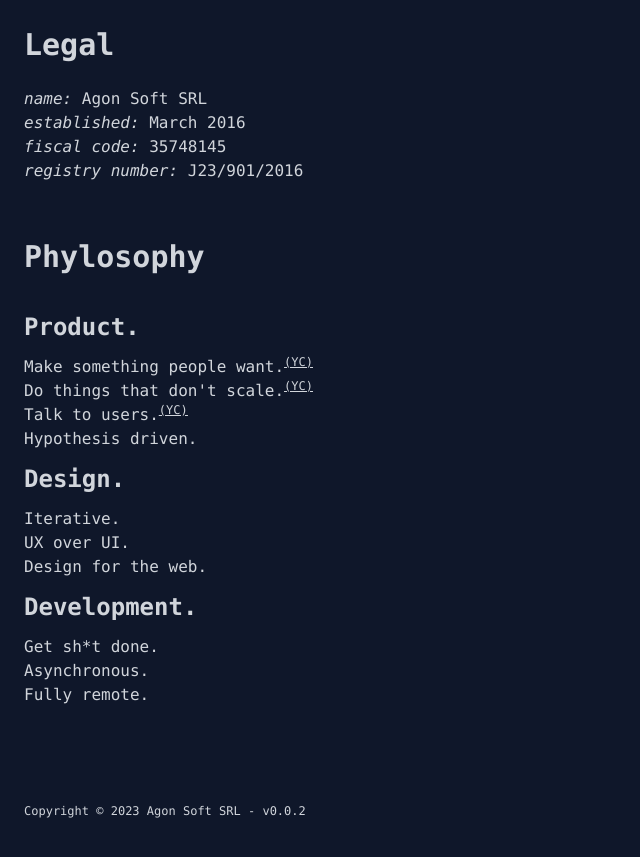
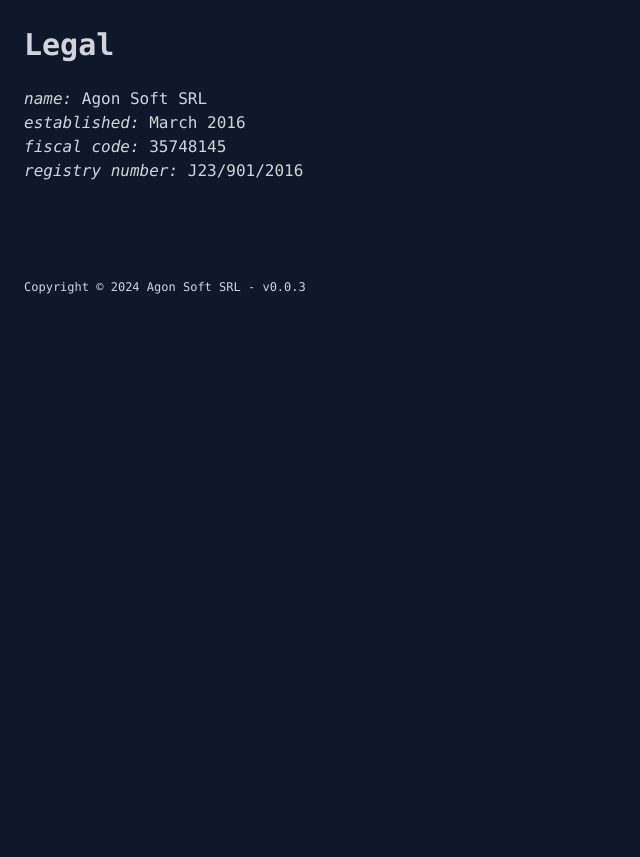
Before and after one commit to agon-soft/agonsoft.ro, a website: page public/index.html in a window 1280 px wide. Shown: the part 547-1404 px from the top of the page, without its empty margins (0-640 px from the left). After the commit the page ends 938 px from the top, so only its background shows below. Drawn offline with Linux system fonts and the light colour scheme.

Commit message:
Remove philosophy and bump version

```diff
--- a/public/index.html
+++ b/public/index.html
@@ -47,37 +47,9 @@
         <p><span class="italic">fiscal code:</span> 35748145</p>
         <p><span class="italic">registry number:</span> J23/901/2016</p>
       </section>
-      <section id="phylosophy" class="mt-8">
-        <h3 class="text-3xl font-bold py-6">Phylosophy</h3>
-
-        <h4 class="text-2xl font-bold py-3">Product.</h4>
-        <ol>
-          <li>Make something people want.<sup class="font-thin underline"><a target="_blank" rel="noopener noreferrer" href="http://www.paulgraham.com/good.html">(YC)</a></sup></li>
-          <li>Do things that don't scale.<sup class="font-thin underline"><a target="_blank" rel="noopener noreferrer" href="http://paulgraham.com/ds.html">(YC)</a></sup></li>
-          <li>Talk to users.<sup class="font-thin underline"><a target="_blank" rel="noopener noreferrer" href="https://www.youtube.com/watch?v=z1iF1c8w5Lg">(YC)</a></sup></li>
-          <li>Hypothesis driven.</li>
-        </ol>
-
-        <h4 class="text-2xl font-bold py-3">Design.</h4>
-        <ol>
-          <li>Iterative.</li>
-          <li>UX over UI.</li>
-          <li>Design for the web.</li>
-        </ol>
-
-        <h4 class="text-2xl font-bold py-3">Development.</h4>
-        <ol>
-          <li>Get sh*t done.</li>
-          <li>Asynchronous.</li>
-          <li>Fully remote.</li>
-        </ol>
-      </section>
-
-
-
     </main>
     <footer class="px-6 py-24">
-      <p class="text-xs">Copyright © 2023 Agon Soft SRL - v0.0.2</p>
+      <p class="text-xs">Copyright © 2024 Agon Soft SRL - v0.0.3</p>
     </footer>
   </body>
 </html>
```
